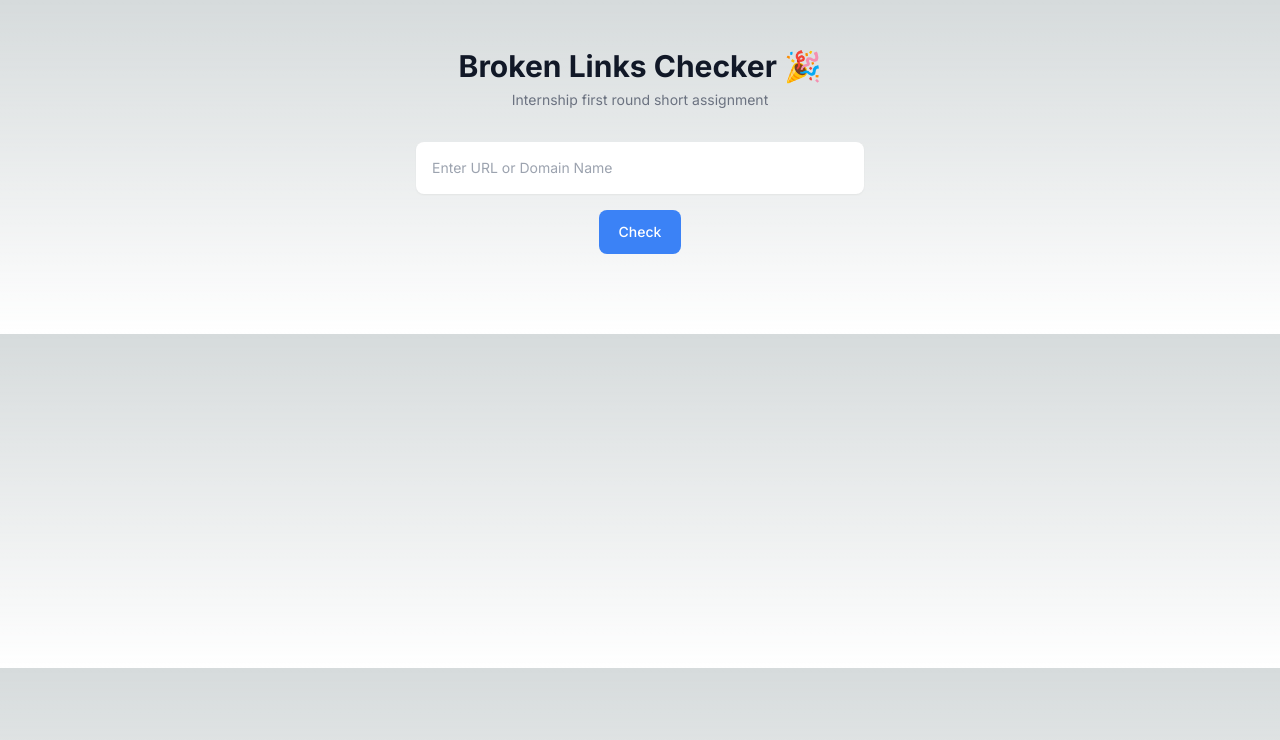
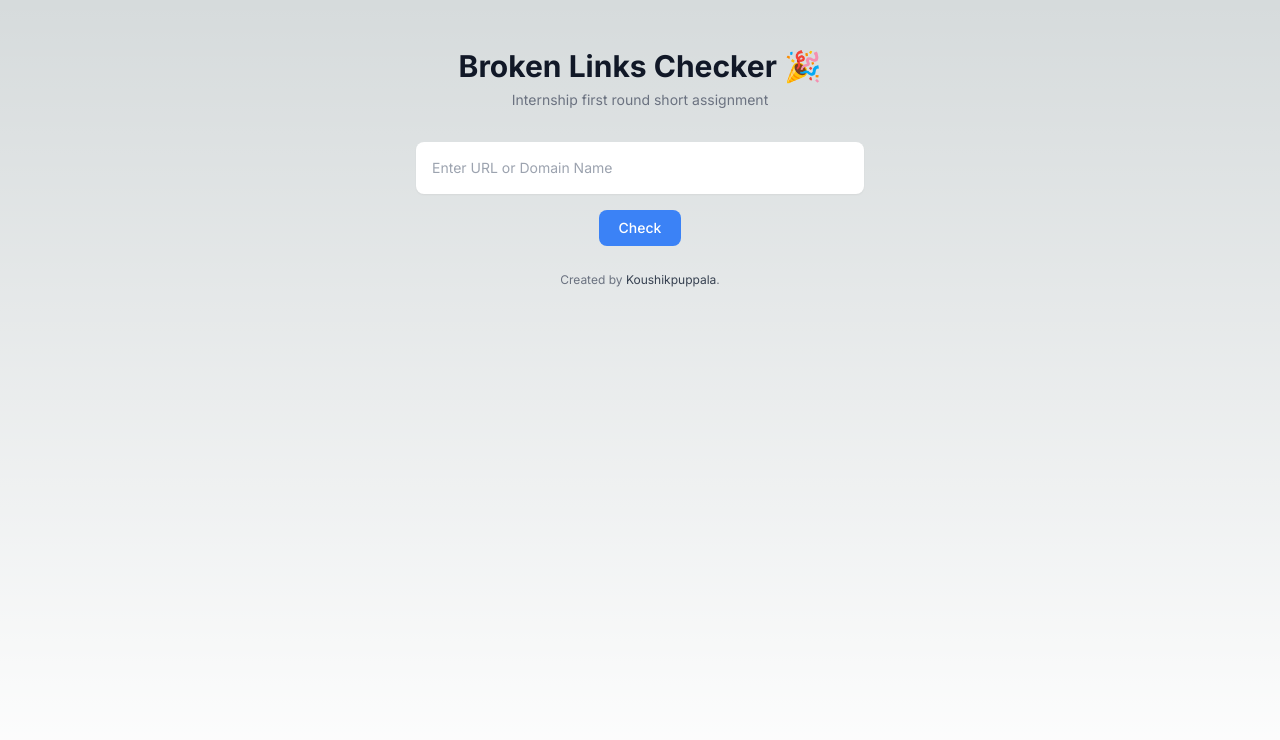
Before and after one commit to koushikpuppala/vryse-yourkitchenkart, a Next.js app: page / in a window 1280 px wide. Shown: the top 740 px of the page. Built offline with nearby package versions, Linux system fonts and the light colour scheme.

Commit message:
Refactor global styles and update page layout

```diff
--- a/app/globals.css
+++ b/app/globals.scss
@@ -1,7 +1,6 @@
 @tailwind base;
 @tailwind components;
 @tailwind utilities;
-
 
 :root {
 	--foreground-rgb: 0, 0, 0;
@@ -29,7 +28,7 @@
 	}
 
 	::-webkit-scrollbar-track {
-		box-shadow: inset 0 0 5px rgba(0, 0, 0, 0.0);
+		box-shadow: inset 0 0 5px rgba(0, 0, 0, 0);
 		border-radius: 2.5px;
 	}
 
@@ -40,8 +39,7 @@
 }
 
 body {
-	/* color: rgb(var(--foreground-rgb)); */
-	background: linear-gradient(to bottom,
-			transparent,
-			rgb(var(--background-end-rgb))) rgb(var(--background-start-rgb));
+	color: rgb(var(--foreground-rgb));
+	background: linear-gradient(to bottom, transparent, rgb(var(--background-end-rgb)))
+		rgb(var(--background-start-rgb));
 }
--- a/app/layout.tsx
+++ b/app/layout.tsx
@@ -1,22 +1,18 @@
 import type { Metadata } from 'next'
 import { Inter } from 'next/font/google'
-import './globals.css'
+import './globals.scss'
 
 const inter = Inter({ subsets: ['latin'] })
 
 export const metadata: Metadata = {
-  title: 'Create Next App',
-  description: 'Generated by create next app',
+	title: 'Broken Links Checker 🎉',
+	description: 'Internship first round short assignment',
 }
 
-export default function RootLayout({
-  children,
-}: {
-  children: React.ReactNode
-}) {
-  return (
-    <html lang="en">
-      <body className={inter.className}>{children}</body>
-    </html>
-  )
+export default function RootLayout({ children }: { children: React.ReactNode }) {
+	return (
+		<html lang='en'>
+			<body className={inter.className}>{children}</body>
+		</html>
+	)
 }
--- a/app/page.tsx
+++ b/app/page.tsx
@@ -2,6 +2,7 @@
 
 import { linkChecker } from '@/actions'
 import { LinksTableComponent, SubmitButtonComponent } from '@/components'
+import Link from 'next/link'
 import { useFormState } from 'react-dom'
 
 const initialState: {
@@ -18,23 +19,33 @@ const HomePage = () => {
 	const [state, formAction] = useFormState(linkChecker, initialState)
 
 	return (
-		<div className='mx-auto max-w-screen-xl px-4 py-8 sm:px-6 sm:py-12 lg:px-8 text-center'>
+		<div className='mx-auto max-w-screen-xl px-4 py-8 sm:px-6 sm:py-12 lg:px-8 text-center min-h-screen'>
 			<h1 className='text-2xl font-bold text-gray-900 dark:text-gray-50 sm:text-3xl'>
 				Broken Links Checker 🎉
 			</h1>
 			<p className='mt-1.5 text-sm text-gray-500'>Internship first round short assignment</p>
 
-			<form action={formAction} className='mx-auto mb-0 mt-8'>
-				<div className='flex flex-col space-y-4 items-center'>
+			<form
+				action={formAction}
+				className='mx-auto mb-0 mt-8 flex flex-col space-y-4 items-center'>
 				<input
 					name='url'
 					className='max-w-md w-full rounded-lg border-gray-200 p-4 pe-12 text-sm shadow-sm dark:bg-gray-800 dark:border-gray-700 dark:text-gray-50'
 					placeholder='Enter URL or Domain Name'
 				/>
 				<SubmitButtonComponent />
-				</div>
 				<LinksTableComponent links={state.links} message={state.message} />
 			</form>
+
+			<p className='text-xs/relaxed text-gray-500 dark:text-gray-100 py-2'>
+				Created by {}
+				<Link
+					href='https://koushikpuppala.com'
+					className='text-gray-700 transition hover:text-gray-700/75 dark:text-gray-400 dark:hover:text-gray-400/75'>
+					Koushikpuppala
+				</Link>
+				.
+			</p>
 		</div>
 	)
 }
--- a/components/SubmitButton.tsx
+++ b/components/SubmitButton.tsx
@@ -10,7 +10,7 @@ const SubmitButtonComponent = () => {
 			aria-disabled={pending}
 			disabled={pending}
 			type='submit'
-			className={`inline-block rounded-lg px-5 py-3 text-sm font-medium ${
+			className={`inline-block rounded-lg px-5 py-2 text-sm font-medium ${
 				pending ? 'bg-blue-200 text-gray-500' : 'bg-blue-500 text-white'
 			}`}>
 			{pending ? 'Checking...' : 'Check'}
--- a/package.json
+++ b/package.json
@@ -22,6 +22,7 @@
 		"@types/react-dom": "^18",
 		"autoprefixer": "^10.0.1",
 		"postcss": "^8",
+		"sass": "^1.69.5",
 		"tailwindcss": "^3.3.0",
 		"typescript": "^5"
 	}
```
Also changed, not shown: 1 other file (tests, documents, lock files or other folders). Lines whose indentation alone changed are shown as unchanged.
